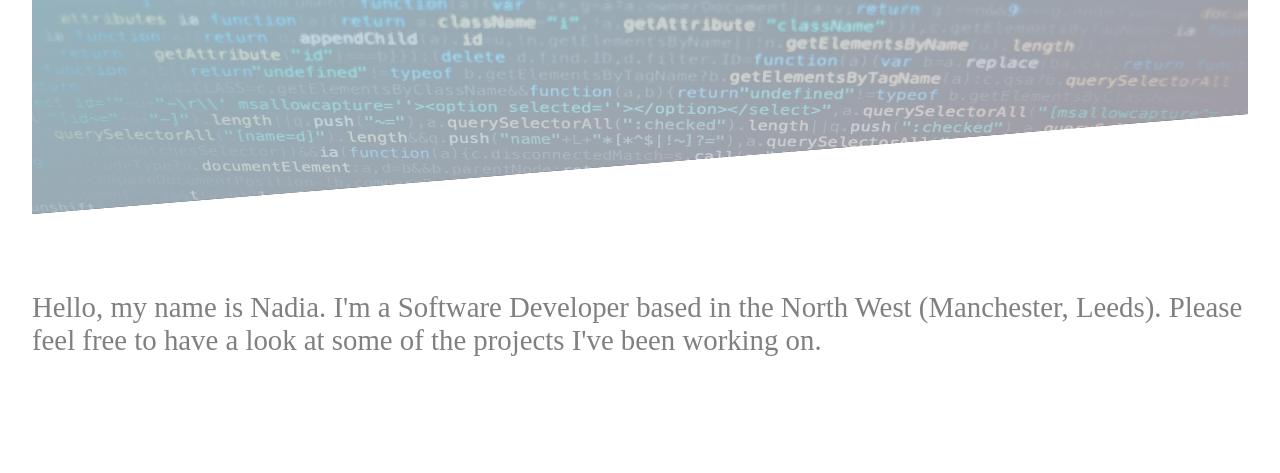
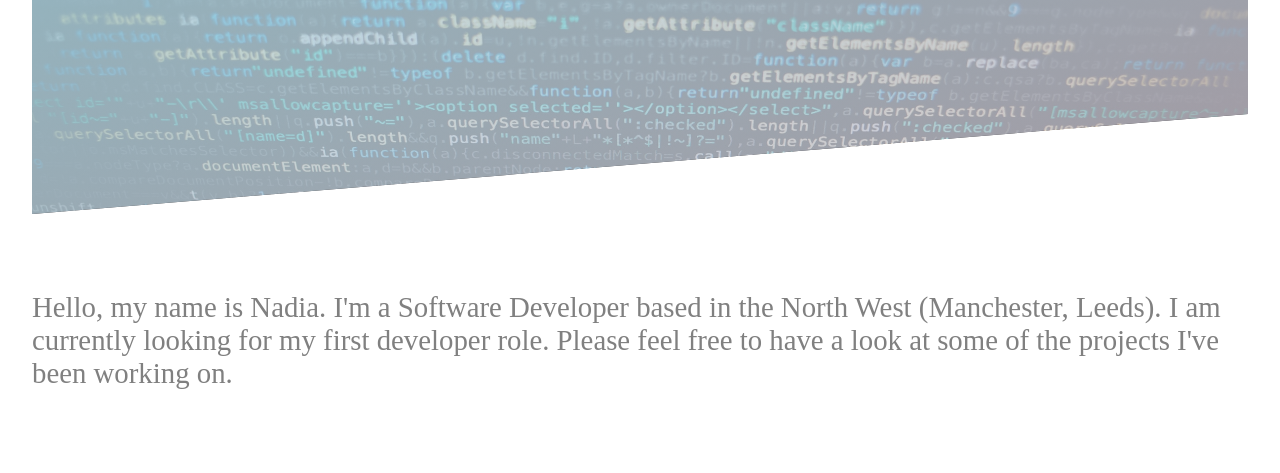
Before and after one commit to nadia643/portfolio, a website: page index.html in a window 1280 px wide. Shown: the part 311-784 px from the top of the page. Drawn offline with Linux system fonts and the light colour scheme; a web font is replaced by a local one.

Commit message:
updated about me in index.html

```diff
--- a/index.html
+++ b/index.html
@@ -24,6 +24,7 @@
 
     <div class="about-me">
         <p class="about-me-text">Hello, my name is Nadia. I'm a Software Developer based in the North West (Manchester, Leeds).
+            I am currently looking for my first developer role.
             Please feel free to have a look at some of the projects I've been working on.
         </p>
     </div>
@@ -122,7 +123,7 @@
                 <div class="project__side project__side--back">
                     <div class="project__side project__side--back project__side--back--top">
                         <a href='https://festifind.viniiprado.now.sh/' target="blank" class="btn btn-yellow btn-yellow--git">View Site</a>
-                        <a href='https://github.com/nadia643/festifind' target="blank" class="btn btn-yellow btn-yellow--site">View github </a>
+                        <a href='https://github.com/nadia643/festifind' target="blank" class="btn btn-yellow btn-yellow--site">View github</a>
                     </div>
                         <div class="project__side--back--bottom">
                         <img src="./images/project-pics/festifind.png" alt="Festifind" class="project__side--back--bottom--pic">
```
